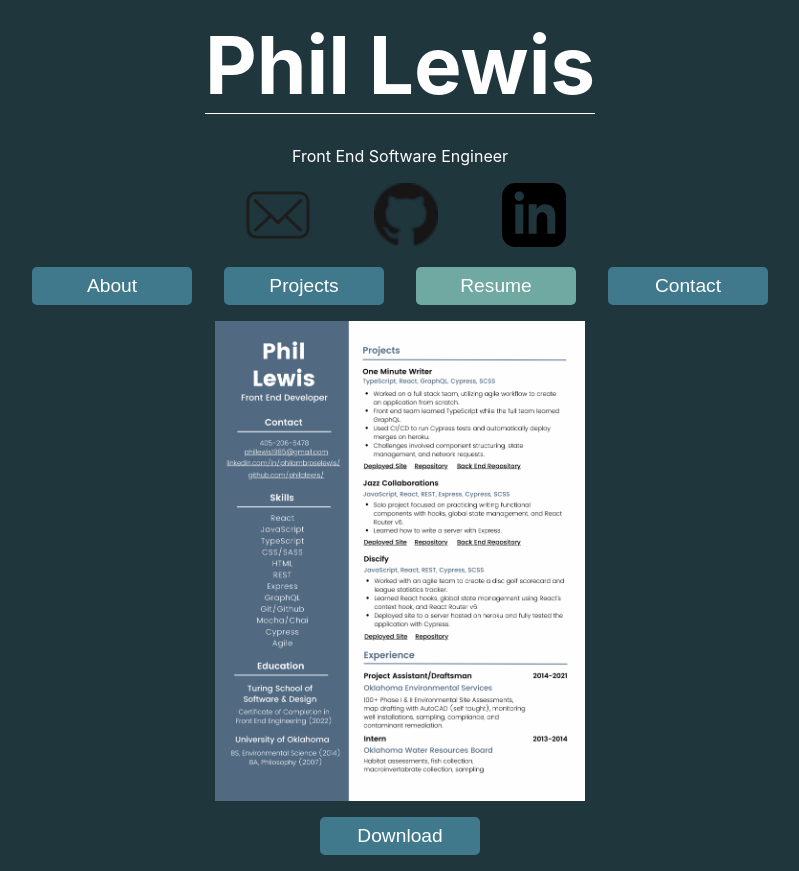
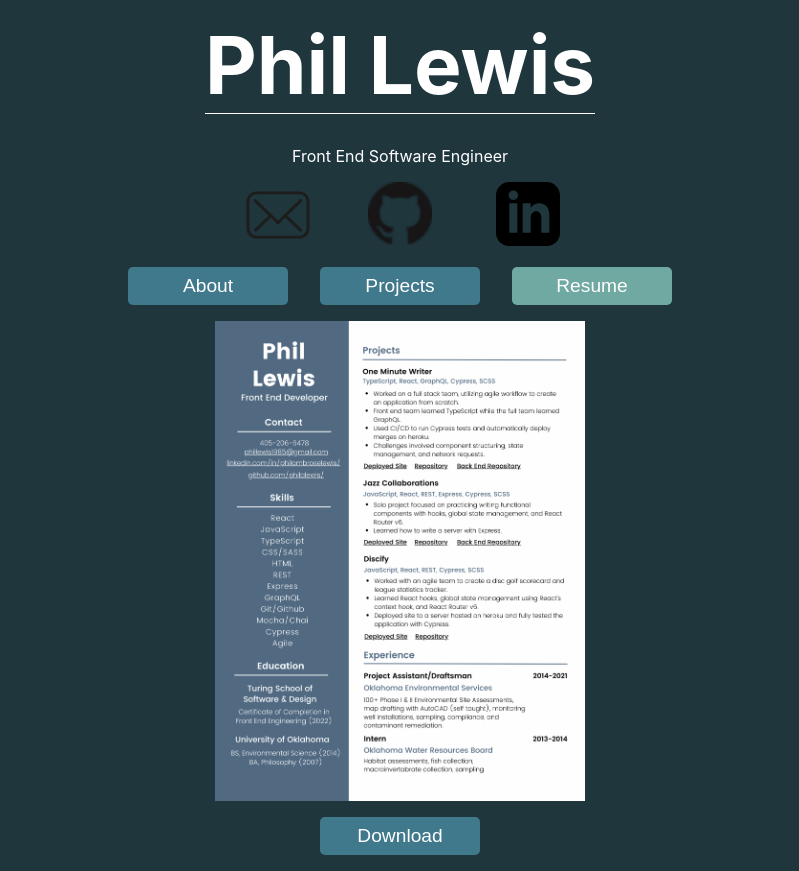
Before and after one commit to philalewis/portfolio, a React (Create React App) app: page /resume in a window 1280 px wide. Shown: the whole page, without its empty margins (240-1039 px from the left). Built offline with nearby package versions, Linux system fonts and the light colour scheme.

Commit message:
Move contact info into its own component and enable links

```diff
--- a/src/Components/App.js
+++ b/src/Components/App.js
@@ -3,12 +3,9 @@
 import '../Styles/App.css'
 import About from './About'
 import Navbar from './Navbar'
-import Contact from './Contact'
 import Resume from './Resume'
 import Projects from './Projects'
-import emailLogo from '../images/email-logo.svg'
-import githubLogo from '../images/Github-logo.png'
-import linkedinLogo from '../images/linkedin-logo.svg'
+import Contact from './Contact'
 
 const App = () => {
   return (
@@ -16,34 +13,11 @@
       <header>
         <h1>Phil Lewis</h1>
         <p>Front End Software Engineer</p>
-        <section className="contact-info-section">
-          <button className="contact-logo-button">
-            <img
-              className="contact-logo"
-              src={emailLogo}
-              alt="email logo"
-            />
-          </button>
-          <button className="contact-logo-button">
-            <img
-              className="contact-logo"
-              src={githubLogo}
-              alt="github logo"
-            />
-          </button>
-          <button className="contact-logo-button">
-            <img
-              className="contact-logo"
-              src={linkedinLogo}
-              alt="linkedin logo"
-            />
-          </button>
-        </section>
+        <Contact />
         <Navbar />
       </header>
       <Routes>
         <Route exact path="/about" element={<About />} />
-        <Route exact path="/contact" element={<Contact />} />
         <Route exact path="/resume" element={<Resume />} />
         <Route exact path="/projects" element={<Projects />} />
       </Routes>
--- a/src/Components/Contact.js
+++ b/src/Components/Contact.js
@@ -1,55 +1,44 @@
-import React, { useState } from 'react'
-import '../Styles/Contact.css'
+import React from 'react'
 import emailLogo from '../images/email-logo.svg'
 import githubLogo from '../images/Github-logo.png'
 import linkedinLogo from '../images/linkedin-logo.svg'
+import '../Styles/Contact.css'
 
 const Contact = () => {
-  // const [ name, setName ] = useState('')
-  // const [ email, setEmail ] = useState('')
-  // const [ message, setMessage ] = useState('')
-  // const [ subject, setSubject ] = useState('')
-
-  // const sendEmail = () => {
-  //   window.open(`mailto:phillewis1985@gmail.com?subject=${subject}&body=${message}`)
-  // }
-
   return (
-    <section className="contact-page">
-      <form className="contact-form">
-        {/* <input
-          type='text'
-          value={name}
-          className="input-field"
-          placeholder="name"
-          onChange={event => setName(event.target.value)}
-        /> */}
-        {/* <input
-          type='email'
-          value={email}
-          className="input-field"
-          placeholder="email address"
-          onChange={event => setEmail(event.target.value)}
+    <section className="contact-info-section">
+      <button
+        className="contact-logo-button"
+        onClick={() => {
+          window.open(`mailto:phillewis1985@gmail.com`)
+        }}
+      >
+        <img
+          className="contact-logo"
+          src={emailLogo}
+          alt="email logo"
         />
-        <input
-          type='text'
-          value={subject}
-          className="input-field"
-          placeholder="subject"
-          onChange={event => setSubject(event.target.value)}
+      </button>
+      <a
+        href="https://github.com/philalewis"
+        className="contact-logo-button"
+      >
+        <img
+          className="contact-logo"
+          src={githubLogo}
+          alt="github logo"
         />
-        <input
-          type='text'
-          value={message}
-          className="input-field"
-          placeholder="message"
-          onChange={event => setMessage(event.target.value)}
-        /> */}
-        <button
-          className="send-email-button"
-          // onClick={event => sendEmail(event)}
-        >Email</button>
-      </form>
+      </a>
+      <a
+      href="https://www.linkedin.com/in/philambroselewis/"
+        className="contact-logo-button"
+      >
+        <img
+          className="contact-logo"
+          src={linkedinLogo}
+          alt="linkedin logo"
+        />
+      </a>
     </section>
   )
 }
--- a/src/Components/Navbar.js
+++ b/src/Components/Navbar.js
@@ -28,11 +28,6 @@
         className={checkIfActive('resume')}
         >Resume
       </button>
-      <button
-        onClick={() => navigate('contact')}
-        className={checkIfActive('contact')}
-        >Contact
-      </button>
     </nav>
   )
 }
--- a/src/Styles/App.css
+++ b/src/Styles/App.css
@@ -15,21 +15,3 @@
   margin: 1rem 0;
   border-bottom: 1px solid white;
 }
-
-.contact-info-section {
-  display: flex;
-  flex-direction: row;
-}
-
-.contact-logo {
-  width: 4rem;
-
-}
-
-.contact-logo-button {
-  background-color: #1F363D;
-  width: 4rem;
-  margin: 0 2rem;
-  cursor: pointer;
-  border: none;
-}
--- a/src/Styles/Contact.css
+++ b/src/Styles/Contact.css
@@ -1,32 +1,16 @@
-.contact-page {
-  width: 100%;
+.contact-info-section {
   display: flex;
-  justify-content: center;
+  flex-direction: row;
 }
 
-.contact-form {
-  display: flex;
-  flex-direction: column;
-  width: 70%;
+.contact-logo {
+  width: 4rem;
 }
 
-.input-field {
-  margin: 1rem 0;
-  border: 1px solid white;
+.contact-logo-button {
   background-color: #1F363D;
-  color: white;
+  width: 4rem;
+  margin: 0 2rem;
+  cursor: pointer;
+  border: none;
 }
-
-.send-email-button {
-  background-color: #40798C;
-  border: none;
-  border-radius: 5px;
-  color: white;
-  padding: .3rem;
-  width: 10rem;
-}
-
-.send-email-button:hover {
-  background-color: #70A9A1;
-  cursor: pointer;
-}
```
